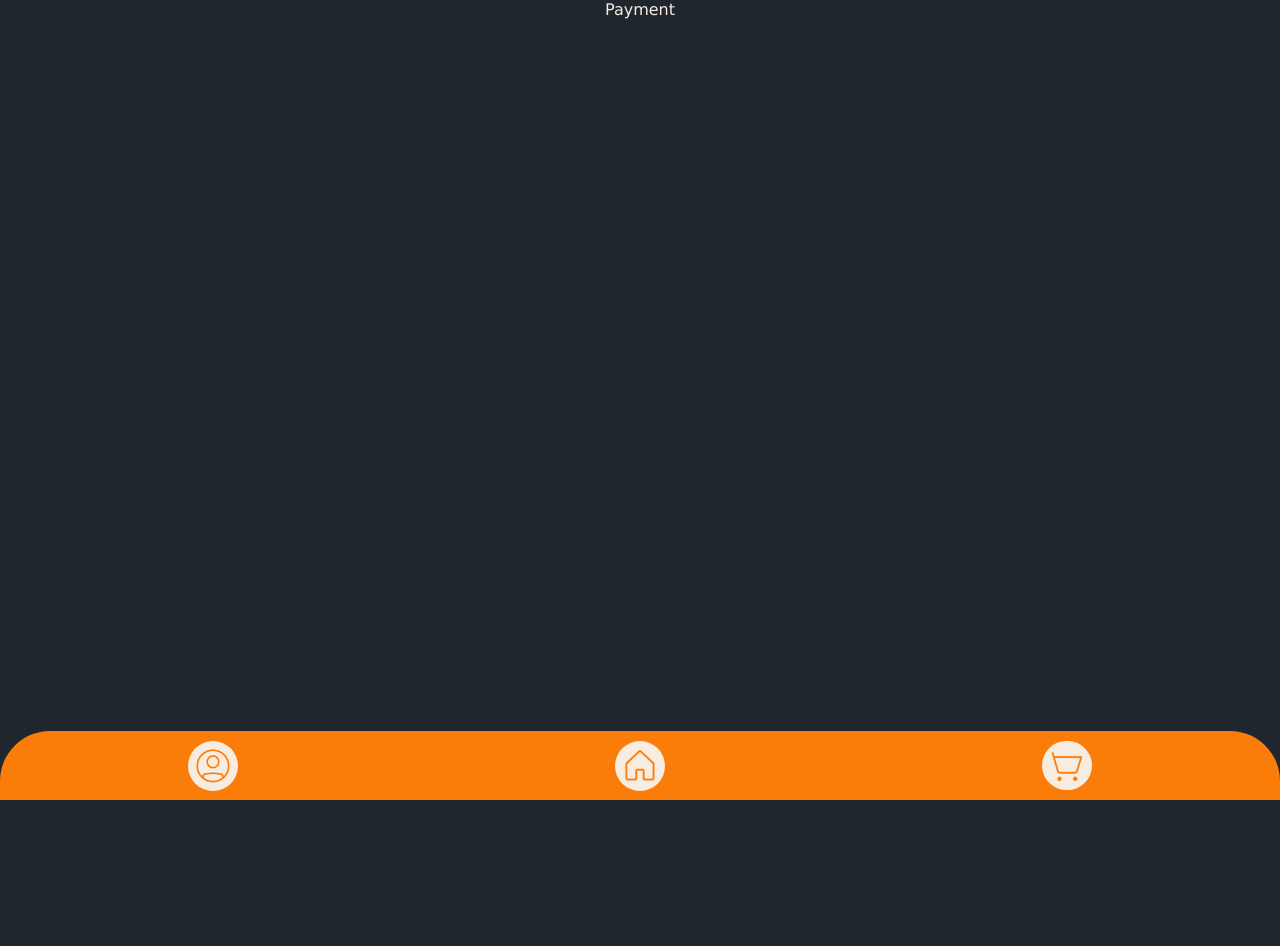
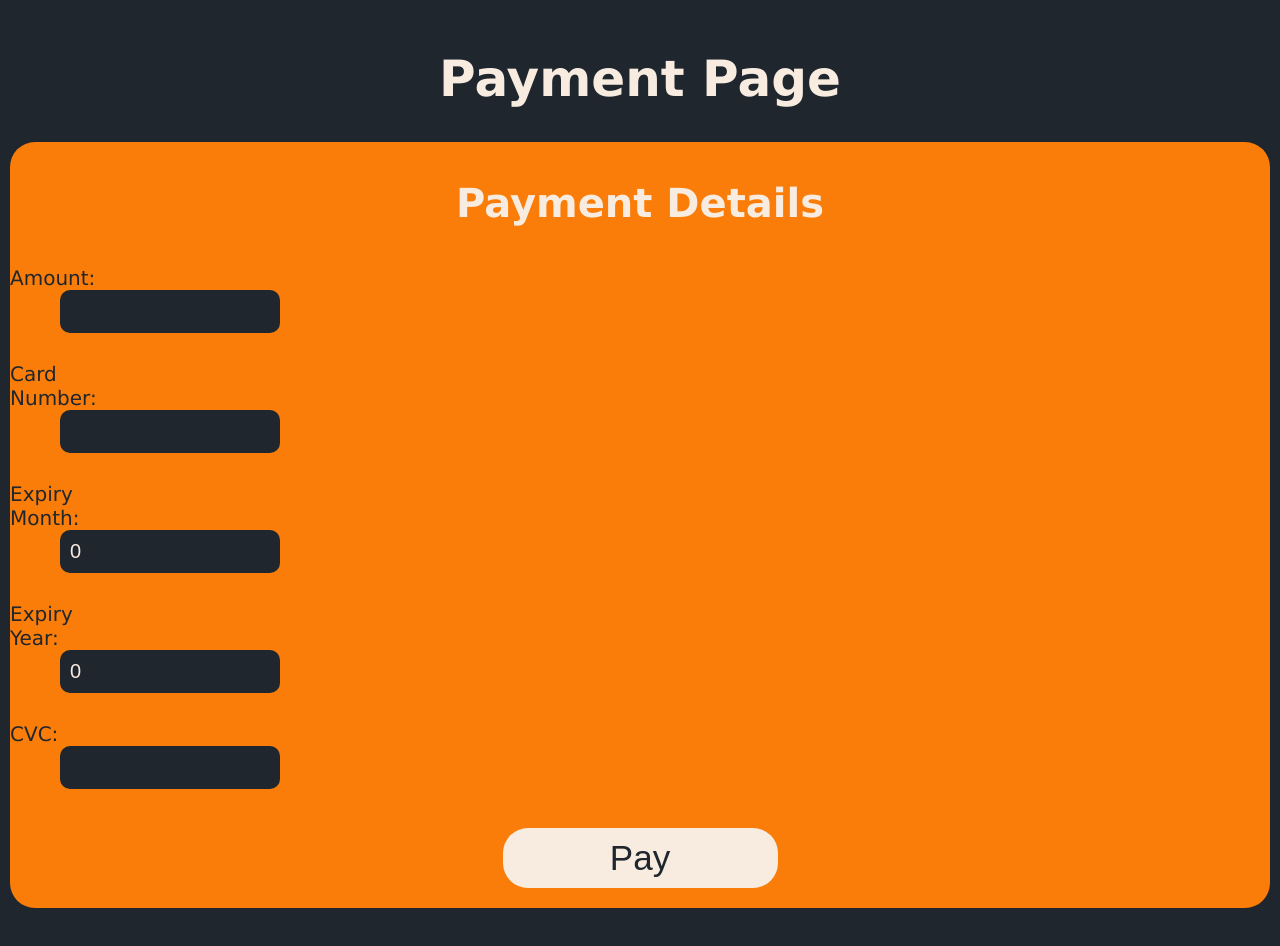
Before and after one commit to sammkrt/quickbitefe, a React (Create React App) app: page /payment in a window 1280 px wide. Shown: the top 946 px of the page. Before the commit the page ends 800 px from the top, so only its background shows below. Built offline with nearby package versions, Linux system fonts and the light colour scheme.

Commit message:
add payment

```diff
--- /dev/null
+++ b/src/pages/Payment/Payment.css
@@ -0,0 +1,63 @@
+.payment-main {
+    display: flex;
+    flex-direction: column;
+    margin-bottom: 10px;
+  }
+
+  .payment-label {
+    color: #1f262e;
+    display: inline-block;
+    font-size: 20px;
+    text-align: left;
+    width: 100px;
+    margin-bottom: 10px;
+  }
+
+  .payment-input {
+    background: #1f262e;
+    border: 0;
+    border-radius: 10px;
+    color: #f8ece0;
+    font-size: 20px;
+    margin-left: 50px;
+    padding: 10px 10px 10px 10px;
+    width: 200px;
+    margin-bottom: 10px;
+  }
+
+  .payment-button {
+    background: #f8ece0;
+    border: 0;
+    border-radius: 25px;
+    color: #1f262e;
+    font-size: 35px;
+    margin-bottom: 10px;
+    margin-top: 10px;
+    padding: 10px 60px;
+    width: 275px;
+  }
+
+  .payment-label,
+  .payment-input {
+    display: block;
+  }
+
+  .payment-section {
+    background: #fa7d09;
+    border-radius: 25px;
+    margin-left: 10px;
+    margin-right: 10px;
+    margin-top: auto;
+    padding-bottom: 10px;
+    padding-top: 5px;
+  }
+
+  .payment-h1 {
+    margin-top: 50px;
+    font-size: 50px;
+  }
+
+  .payment-h2 {
+    font-size: 40px;
+    margin-bottom: 40px;
+  }
--- a/src/pages/Payment/Payment.tsx
+++ b/src/pages/Payment/Payment.tsx
@@ -1,10 +1,148 @@
-import FooterComponent from "../../components/FooterComponent/FooterComponent";
-function Payment() {
+import React, { useState } from "react";
+import './Payment.css'
+
+interface PaymentIntent {
+  id: string;
+  amount: number;
+  currency: string;
+}
+
+const Payment = () => {
+  const [paymentIntent, setPaymentIntent] = useState<PaymentIntent | null>(null);
+  const [cardNumber, setCardNumber] = useState<string>("");
+  const [expiryMonth, setExpiryMonth] = useState<number>(0);
+  const [expiryYear, setExpiryYear] = useState<number>(0);
+  const [cvc, setCvc] = useState<string>("");
+
+  const createPayment = async (event: React.FormEvent<HTMLFormElement>) => {
+    event.preventDefault();
+    try {
+      const response = await fetch("http://localhost:5242/Payment", {
+        method: "POST",
+        headers: {
+          "Content-Type": "application/json",
+        },
+        body: JSON.stringify({
+          amount: parseFloat(event.currentTarget.amount.value),
+          currency: "eur",
+        }),
+      });
+      if (response.ok) {
+        const data = await response.json();
+        setPaymentIntent(data);
+        console.log(paymentIntent?.id)
+        completePayment();
+      }
+    } catch {
+      console.log("error");
+    }
+  };
+
+  const completePayment = async () => {
+    if (!paymentIntent) {
+      console.error("Payment intent is null or undefined");
+      return;
+    }
+    try {
+      const response = await fetch("http://localhost:5242/Payment/paymentmethod", {
+        method: "POST",
+        headers: {
+          "Content-Type": "application/json",
+        },
+        body: JSON.stringify({
+          CardNumber: cardNumber,
+          ExpiryMonth: expiryMonth,
+          ExpiryYear: expiryYear,
+          Cvc: cvc,
+        }),
+      });
+      if (!response.ok) {
+        console.error("Error creating payment method:", response.statusText);
+        return;
+      }
+      const data = await response.json();
+      console.log(data);
+      try {
+        const response = await fetch("http://localhost:5242/Payment/complete", {
+          method: "POST",
+          headers: {
+            "Content-Type": "application/json",
+          },
+          body: JSON.stringify({ PaymentIntentId: paymentIntent.id }),
+        });
+
+        if (response.ok) {
+          const data = await response.text();
+          console.log(data);
+        } else {
+          console.error("Error completing payment:", response.statusText);
+        }
+      } catch (error) {
+        console.error("Error completing payment:", error);
+      }
+    } catch (error) {
+      console.error("Error creating payment method:", error);
+    }
+  };
+
   return (
-    <main>
-      Payment
-      <FooterComponent />
-    </main>
+    <div className="payment-main">
+    <h1 className="payment-h1">Payment Page</h1>
+    <form onSubmit={createPayment}>
+      <div className="payment-section">
+        <h2 className="payment-h2">Payment Details</h2>
+        <label className="payment-label">
+          Amount:
+          <input className="payment-input" type="number" name="amount" />
+        </label>
+        <br />
+        <label className="payment-label">
+          Card Number:
+          <input
+            className="payment-input"
+            type="text"
+            value={cardNumber}
+            onChange={(e) => setCardNumber(e.target.value)}
+          />
+        </label>
+        <br />
+        <label className="payment-label">
+          Expiry Month:
+          <input
+            className="payment-input"
+            type="number"
+            value={expiryMonth}
+            onChange={(e) => setExpiryMonth(parseInt(e.target.value))}
+          />
+        </label>
+        <br />
+        <label className="payment-label">
+          Expiry Year:
+          <input
+            className="payment-input"
+            type="number"
+            value={expiryYear}
+            onChange={(e) => setExpiryYear(parseInt(e.target.value))}
+          />
+        </label>
+        <br />
+        <label className="payment-label">
+          CVC:
+          <input
+            className="payment-input"
+            type="text"
+            value={cvc}
+            onChange={(e) => setCvc(e.target.value)}
+          />
+        </label>
+        <br />
+        <button className="payment-button" type="submit">
+          Pay
+        </button>
+      </div>
+    </form>
+  </div>
   );
-}
+};
+
 export default Payment;
```
